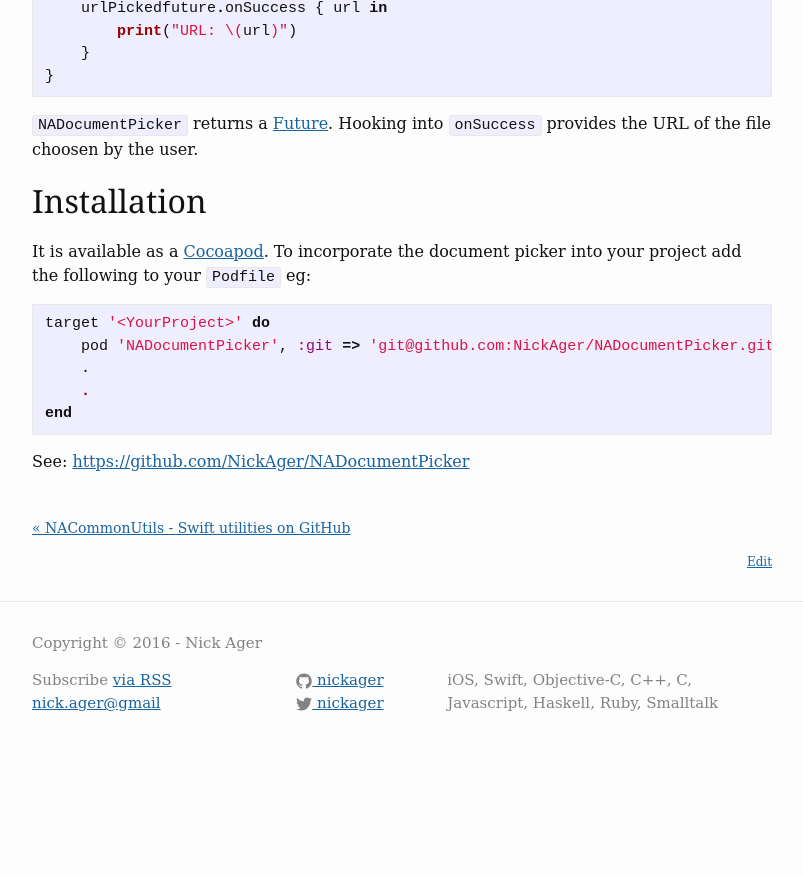
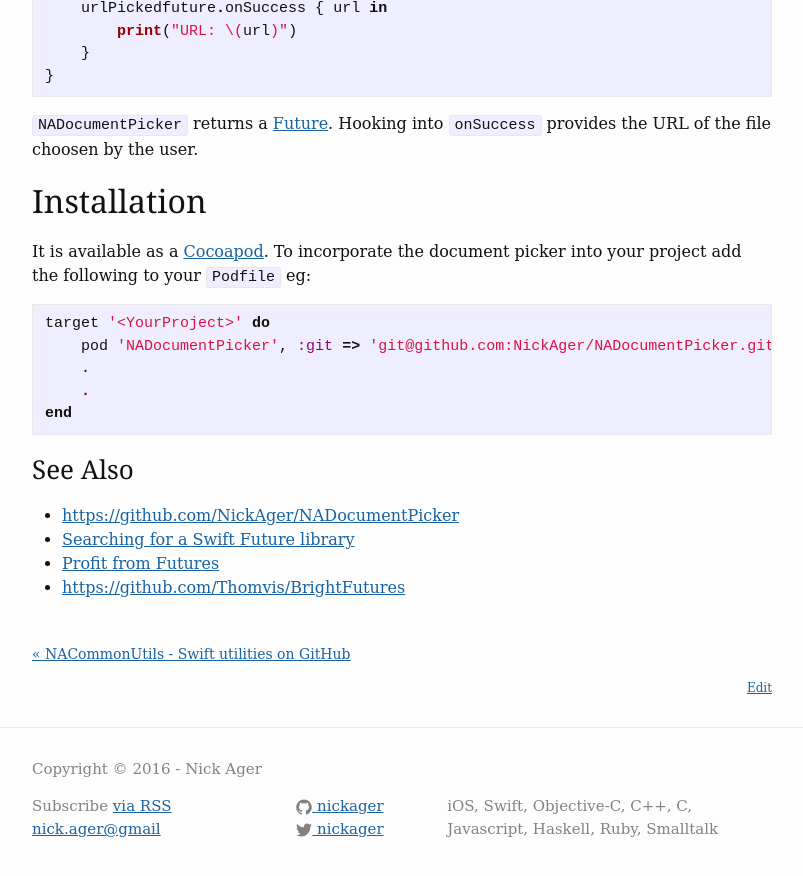
Before and after one commit to NickAger/nickager.github.io, a Jekyll site: the page built from _posts/2016-03-07-DocumentPicker.md, in a window 1280 px wide and 900 px high, scrolled down 1040 px. Shown: the top 876 px of the window, without its empty margins (238-1041 px from the left). Built offline with Jekyll 4.4.1, drawn with Linux system fonts in a browser that asks for light colours; some web fonts are replaced; before the commit the page ends 1814 px from its top, so only the background shows below that.

Commit message:
added links

````diff
--- a/_posts/2016-03-07-DocumentPicker.md
+++ b/_posts/2016-03-07-DocumentPicker.md
@@ -38,4 +38,9 @@ target '<YourProject>' do
 end
 ```
 
-See: [https://github.com/NickAger/NADocumentPicker](https://github.com/NickAger/NADocumentPicker)
+### See Also
+
+* [https://github.com/NickAger/NADocumentPicker](https://github.com/NickAger/NADocumentPicker)
+* [Searching for a Swift Future library]({% post_url 2016-01-20-searching-for-a-future-library %})
+* [Profit from Futures]({% post_url 2016-02-10-profit-from-futures %})
+* [https://github.com/Thomvis/BrightFutures](https://github.com/Thomvis/BrightFutures)
````
